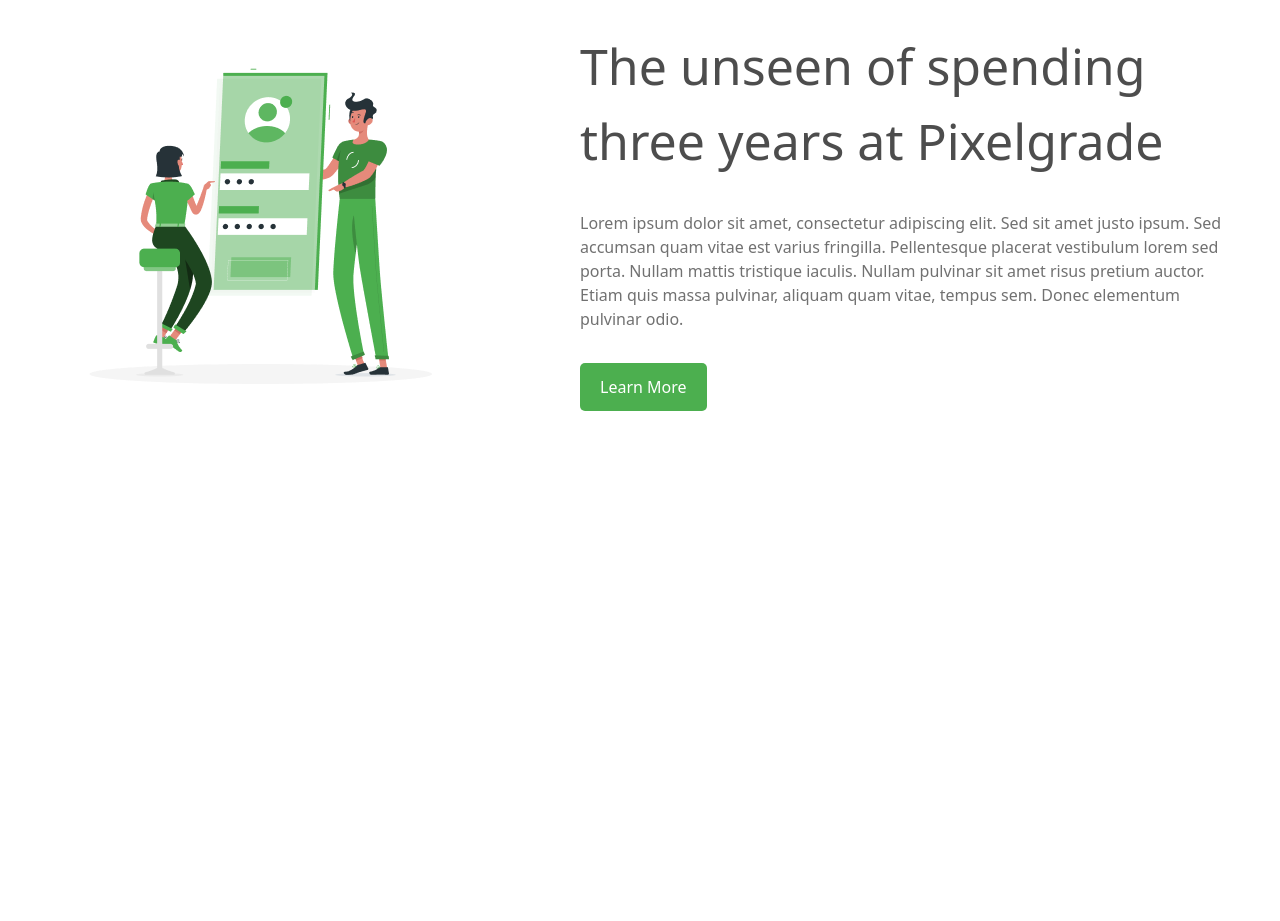
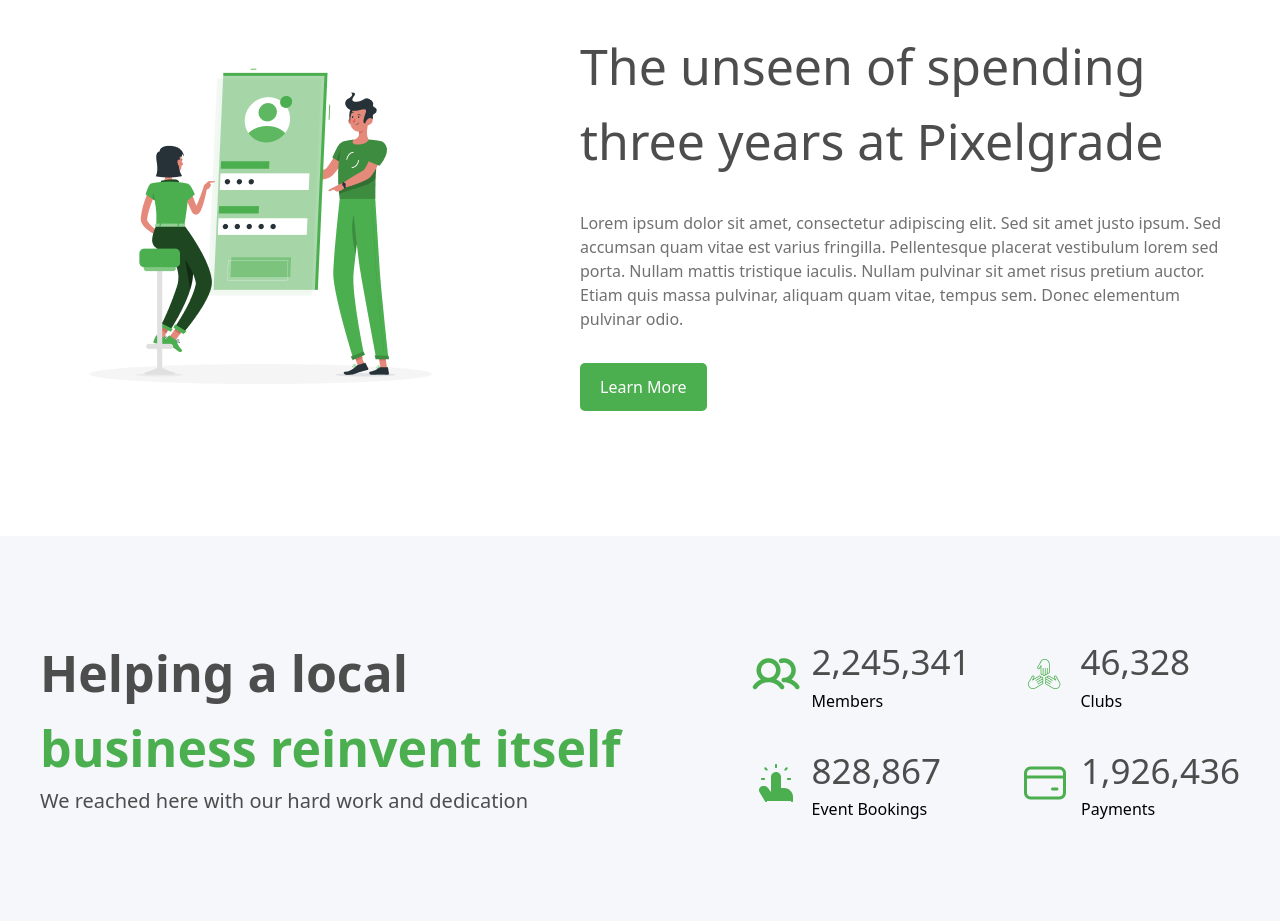
Before and after one commit to AzamovSiyovush/git3, a website: page src/index.html in a window 1280 px wide. Shown: the part 1682-2603 px from the top of the page. Before the commit the page ends 2118 px from the top, so only its background shows below. Drawn offline with nearby package versions, Linux system fonts and the light colour scheme; files that its build step writes are made by us from their sources.

Commit message:
section 4 created by mainsections

```diff
--- a/src/index.html
+++ b/src/index.html
@@ -78,9 +78,9 @@
                 </div>
             </section>
 
-            <section class="flex items-center justify-between m-auto w-[100%] lg:max-w-[1200px] max-w-[350px]">
+            <section class="flex items-center justify-between lg:flex-row flex-col m-auto w-[100%] lg:max-w-[1200px] max-w-[350px]">
                 <img src="./images/Frame 35.png" alt="">
-                <aside class="w-[55%] flex flex-col gap-8">
+                <aside class="lg:w-[55%] w-[100%] flex flex-col gap-8">
                     <h1 class="text-[#4D4D4D] text-[50px]">The unseen of spending three years at Pixelgrade</h1>
                     <p class="text-[#717171]">Lorem ipsum dolor sit amet, consectetur adipiscing elit. Sed sit amet justo ipsum. Sed accumsan quam vitae est varius fringilla. Pellentesque placerat vestibulum lorem sed porta. Nullam mattis tristique iaculis. Nullam pulvinar sit amet risus pretium auctor. Etiam quis massa pulvinar, aliquam quam vitae, tempus sem. Donec elementum pulvinar odio.</p>
                     <div>
@@ -89,6 +89,50 @@
                 </aside>
             </section>
 
+            <section class="bg-[#F5F7FA] w-[100%] py-[100px]">
+                <div class="lg:max-w-[1200px] max-w-[350px] m-auto flex justify-between lg:gap-0 gap-[50px] lg:flex-row flex-col">
+                    <div>
+                        <h1 class="text-[#4D4D4D] font-bold text-[50px]">Helping a local <br> <span class="text-[#4CAF4F]">business reinvent itself</span> </h1>
+                        <p class="text-[#4D4D4D] text-[20px]">We reached here with our hard work and dedication</p>
+                    </div>
+                    <aside class="flex flex-col gap-8">
+                    <div class="flex lg:flex-row flex-col items-center lg:gap-[50px] gap-5 ">
+                        <article class="flex items-center gap-3">
+                            <img src="./images/Icon (3).png" alt="">
+                                <div>
+                                    <h1 class="text-[#4D4D4D] text-[35px]">2,245,341</h1>
+                                    <p>Members</p>
+                                </div>
+                        </article>
+                        <article class="flex items-center gap-3">
+                            <img src="./images/Icon (4).png" alt="">
+                            <div>
+                                <h1 class="text-[#4D4D4D] text-[35px]">46,328</h1>
+                                <p>Clubs</p>
+                            </div>
+
+                        </article>
+                    </div>
+                    <div class="flex lg:gap-[80px] gap-5 lg:flex-row flex-col items-center">
+                        <article class="flex items-center gap-3">
+                            <img src="./images/Icon (5).png" alt="">
+                                <div>
+                                    <h1 class="text-[#4D4D4D] text-[35px]">828,867</h1>
+                                    <p>Event Bookings</p>
+                                </div>
+                        </article>
+                        <article class="flex items-center gap-3">
+                            <img src="./images/Icon (6).png" alt="">
+                            <div>
+                                <h1 class="text-[#4D4D4D] text-[35px]">1,926,436</h1>
+                                <p>Payments</p>
+                            </div>
+                        </article>
+                    </div>
+                </aside>
+                </div>
+            </section>
+
         </main>
 
 </body>
```
Also changed, not shown: src/images/Icon (3).png (added), src/images/Icon (4).png (added), src/images/Icon (5).png (added), src/images/Icon (6).png (added).
